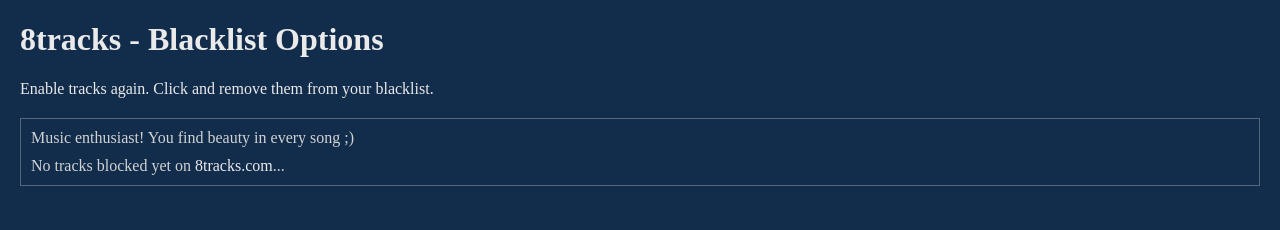
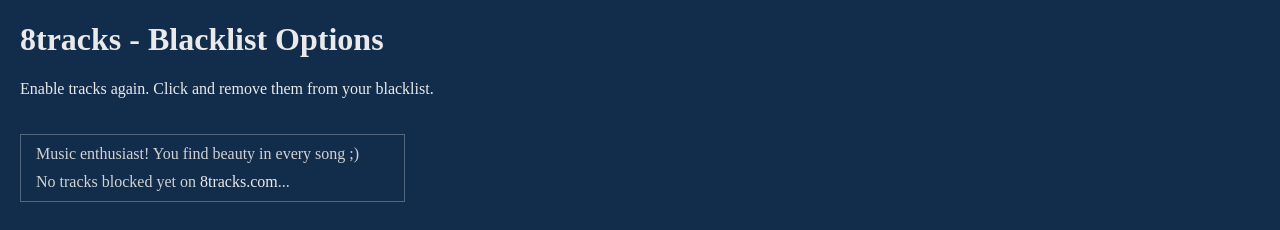
Before and after one commit to BenRichter/8tracks-BlacklistR, a browser extension: page extension/options.html in a window 1280 px wide. Drawn offline with Linux system fonts and the light colour scheme.

Commit message:
more beauty to options! :D

```diff
--- a/extension/js/options.js
+++ b/extension/js/options.js
@@ -14,24 +14,23 @@
 
         if(blacklist === undefined){
             blacklist = [[],[]];
-
-
         }else {
             $list.html("");
         }
 
         var blackLength = blacklist[0].length;
-
         if(blackLength.length !== 0){
 
             for (var i = 0; i < blackLength; i++) {
-                $list.append('<li><a href="#" data-array_nbr="' + i +'" >'+ blacklist[1][i] +'</a></li>');
+                $list.append('<li><a href="#" data-array_nbr="' + i +'" >'+ blacklist[1][i] + '</a>  -> ' + blacklist[0][i] +'</li>');
             }
 
             $('a').on("click", function(){
                 removeSong($(this).data("array_nbr"));
             });
         }
+
+        $list.fadeIn();
 
     });
 }
@@ -40,12 +39,20 @@
 
 function removeSong(arr_nbr){
 
+    // save refresh
+    chrome.storage.sync.get(['list'], function(result){
+        blacklist = result.list;
 
-    blacklist[0].splice(arr_nbr, 1);
-    blacklist[1].splice(arr_nbr, 1);
+        blacklist[0].splice(arr_nbr, 1);
+        blacklist[1].splice(arr_nbr, 1);
 
-    chrome.storage.sync.set({'list': blacklist}, function() {
-        loadList(); //reloading
+        chrome.storage.sync.set({'list': blacklist}, function() {
+            loadList(); //reloading
+        });
+
     });
 
+
+
+
 }
--- a/extension/options.html
+++ b/extension/options.html
@@ -10,10 +10,11 @@
     ul {
         list-style-type: none;
         margin: 20px 0 0;
-        padding: 0;
+        padding: 0 30px 0 0;
         border: 1px solid #54667c;
+        display: inline-block;
     }
-    ul li { color: #d1d3d3; font-size: 16px; margin: 10px; }
+    ul li { color: #d1d3d3; font-size: 16px; margin: 10px 15px; }
     ul li a { color: #EAEAEA;  text-decoration: none; }
     ul li a:hover { color: #54667c; text-decoration: line-through;}
     ul li a.link:hover { color: #EAEAEA; text-decoration: underline;}
@@ -22,7 +23,7 @@
 
 <h1>8tracks - Blacklist Options</h1>
 <p>Enable tracks again. Click and remove them from your blacklist. </p>
-<ul>
+<ul style="display: none;">
     <li>Music enthusiast! You find beauty in every song ;)</li>
     <li>No tracks blocked yet on <a class="link" href="http://8tracks.com/">8tracks.com</a>...</li>
 </ul>
```
